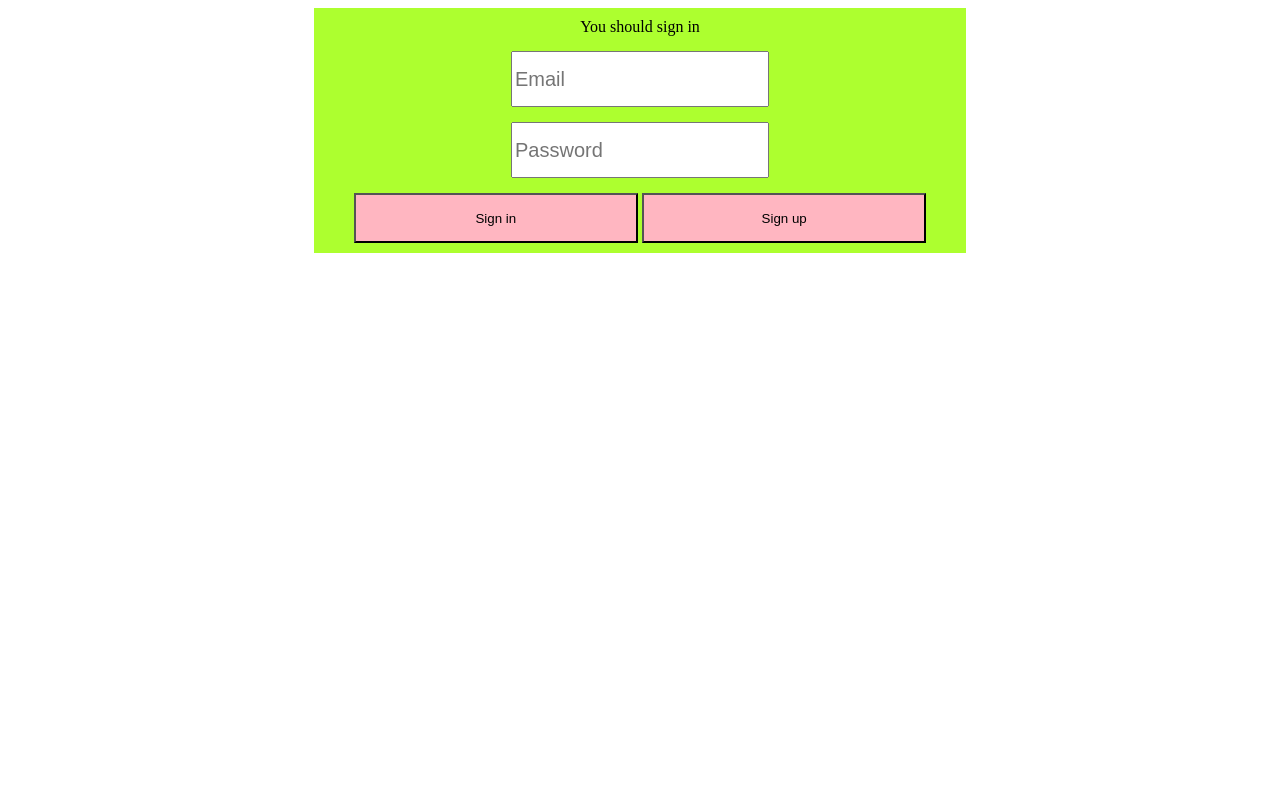
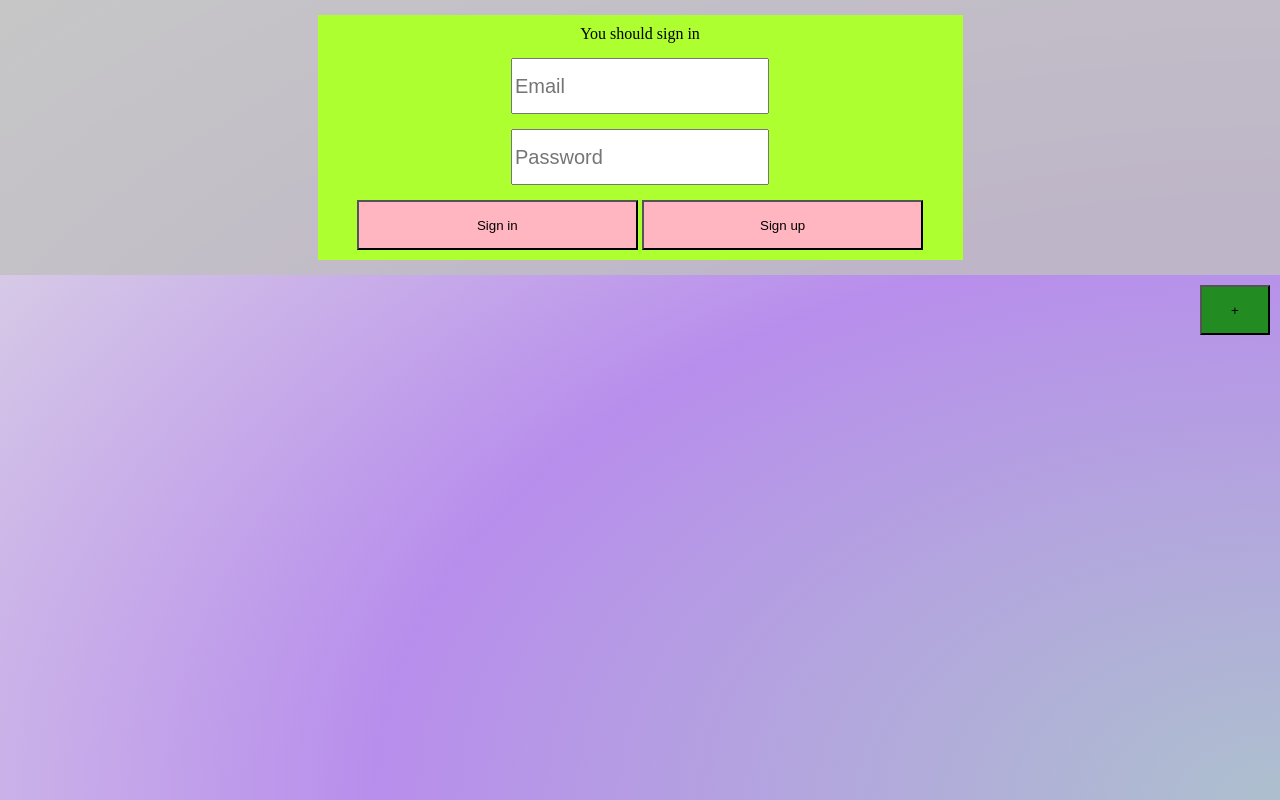
Before and after one commit to RandomRuslan/personal_events, a Flask app: page / in a window 1280 px wide. Run offline with Flask 2, Linux system fonts and the light colour scheme.

Commit message:
Добавил кнопку добавления события, которая вызывает оверлей поверх экрана. js-объект для событий. Рефактор существующего кода

```diff
--- a/flask/source/static/style.css
+++ b/flask/source/static/style.css
@@ -1,3 +1,13 @@
+html, body {
+    margin: 0;
+    width: 100%;
+    height: 100%;
+}
+
+body {
+    background-image: radial-gradient(ellipse farthest-corner at right bottom, #adc0ce 0%, #b88eec 50%, #E4E4E4 100%);
+}
+
 .error {
     border: 1px solid red;
 }
@@ -5,6 +15,13 @@
 span.error {
     color: red;
     border: none;
+}
+
+#auth_wrapper {
+    min-height: 45px;
+    padding: 15px;
+    text-align: center;
+    background-color: rgba(192, 192, 192, 0.8);
 }
 
 #auth {
@@ -25,8 +42,8 @@
 
 #sign_out {
     position: absolute;
-    top: 0;
-    right: 0;
+    top: 10px;
+    right: 10px;
     background-color: red;
     width: 70px;
     height: 50px;
@@ -39,10 +56,18 @@
     height: 50px;
 }
 
-.events-wrapper {
+#events_wrapper {
+    position: relative;
     width: 100%;
+    min-height: 60px;
     text-align: center;
-    background-color: dimgray;
+}
+
+#new_event_overlay {
+    display: none;
+    width: 100%;
+    height: calc(100vh - 75px);
+    background-color: rgba(0,0,0,0.2);
 }
 
 .event-card {
@@ -52,3 +77,12 @@
     padding: 10px 15px;
     background-color: hotpink;
 }
+
+#add_event {
+    position: absolute;
+    top: 10px;
+    right: 10px;
+    background-color: forestgreen;
+    width: 70px;
+    height: 50px;
+}
--- a/flask/source/templates/index.html
+++ b/flask/source/templates/index.html
@@ -8,6 +8,7 @@
     <script type="text/javascript"  src="{{ url_for('static', filename='scripts.js') }}"></script>
 </head>
 <body>
+    <div id="auth_wrapper">
         <button id="sign_out" {% if not email %}hidden{% endif %}>Sign out</button>
         <div id="auth" {% if email %}hidden{% endif %}>
             <span id="auth_message">{{ text }}</span>
@@ -16,12 +17,17 @@
             <button id="sign_in" class="auth-button">Sign in</button>
             <button id="sign_up" class="auth-button">Sign up</button>
         </div>
-    <div class="events-wrapper">
+    </div>
+    <div id="events_wrapper">
+        <div id="new_event_overlay">
+
+        </div>
         <div class="event-card">
             <div class="event-title"></div>
             <div class="event-note"></div>
             <div class="event-date"></div>
         </div>
+        <button id="add_event">+</button>
     </div>
 </body>
 </html>
```
Also changed, not shown: flask/source/static/scripts.js (+36 -21 lines). Lines whose indentation alone changed are shown as unchanged.
